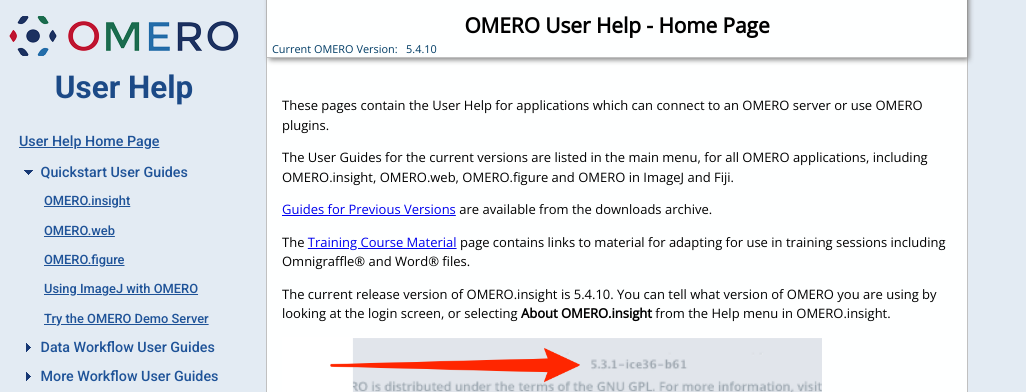
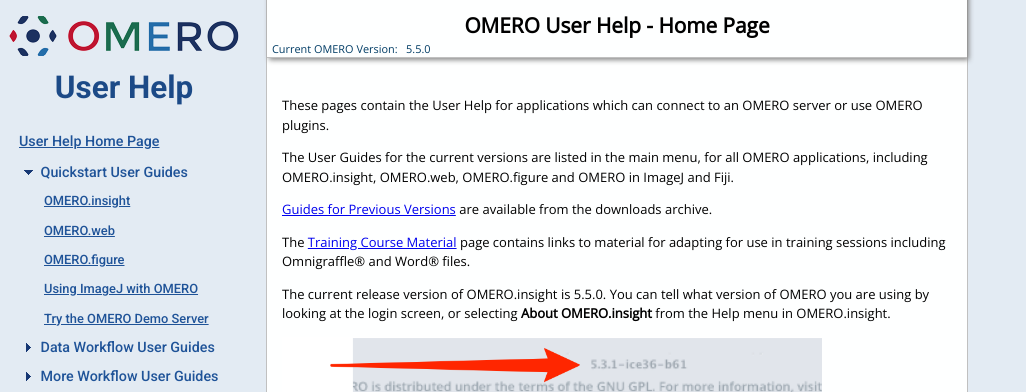
Before and after one commit to snoopycrimecop/ome-help, a Jekyll site: the page built from index.html, in a window 1280 px wide. Shown: the top 392 px of the page, without its empty margins (0-1026 px from the left). Built offline with Jekyll 4.4.1, drawn with Linux system fonts in a browser that asks for light colours; Markdown is read by kramdown in place of the engine named in the settings.

Commit message:
add option for insight version

```diff
--- a/_config.yml
+++ b/_config.yml
@@ -5,7 +5,9 @@
 highlighter: rouge
 
 omero:
-  version: 5.4.10
+  version: 5.5.0
+  insight:
+    version: 5.5.0
 
 baseurl: /ome-help
 clsbaseurl: /ome-help/cls
--- a/index.html
+++ b/index.html
@@ -28,7 +28,7 @@
 </p>
 
 <p>
-    The current release version of OMERO.insight is {{ site.omero.version}}. You can tell what
+    The current release version of OMERO.insight is {{ site.omero.insight.version}}. You can tell what
     version of OMERO you are using by looking at the login screen, or
     selecting <span class="bold">About OMERO.insight</span> from the Help menu
     in OMERO.insight.
```
